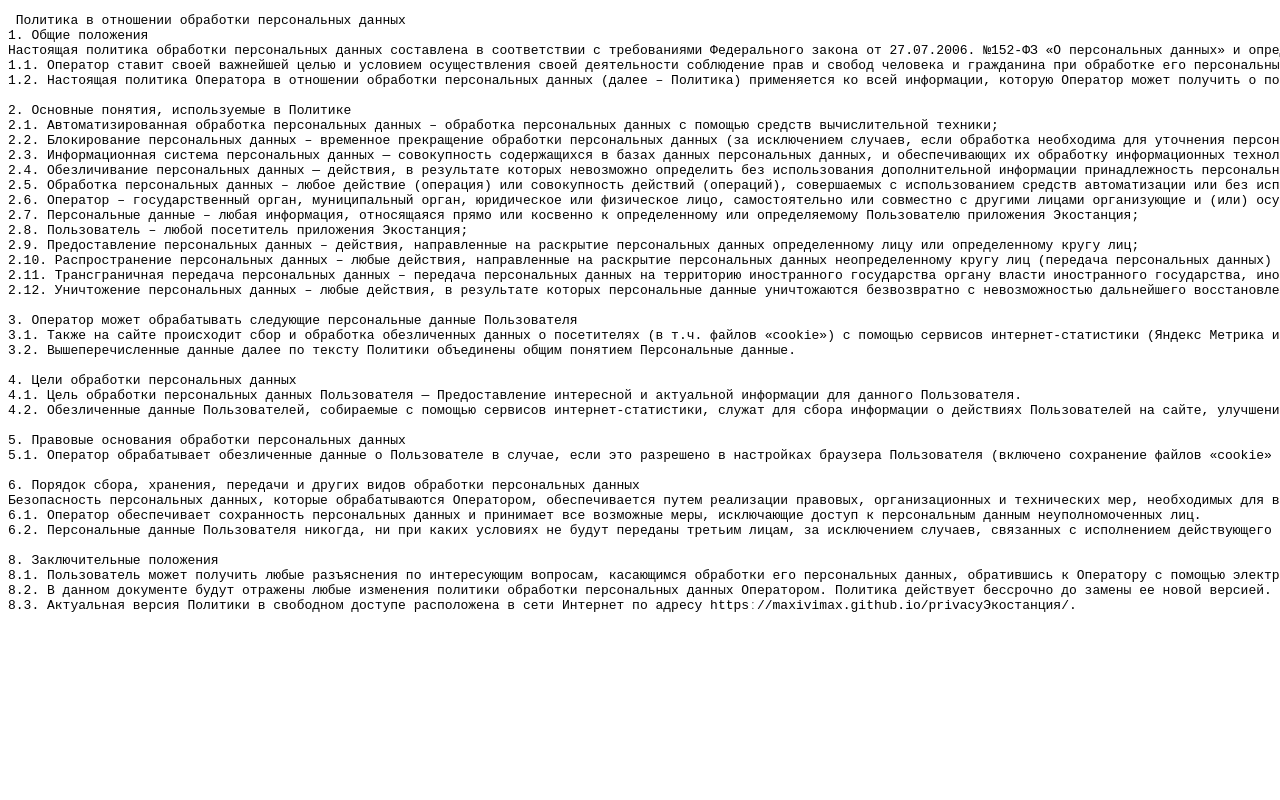
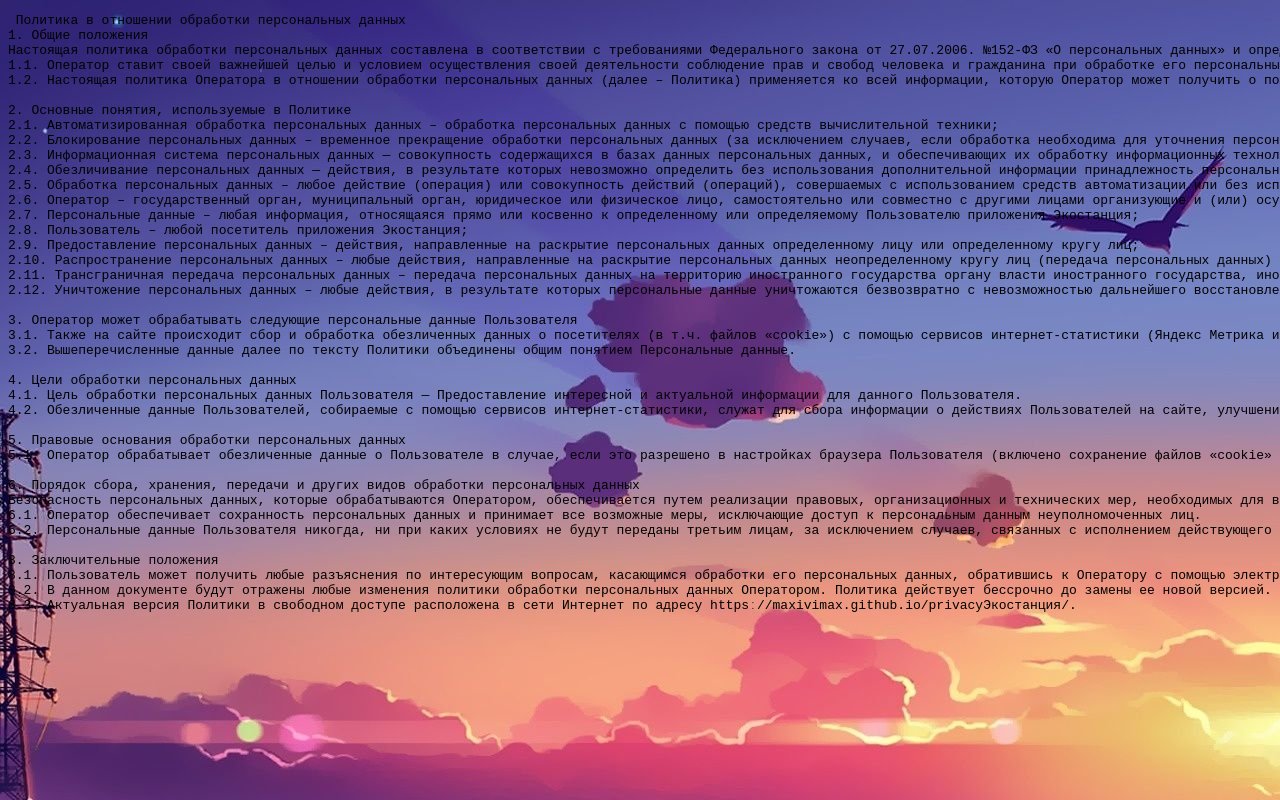
Before and after one commit to maxivimax/EcoStationPrivacy, a plain HTML site: page index.html in a window 1280 px wide. Shown: the top 800 px of the page. Drawn offline with Linux system fonts and the light colour scheme.

Commit message:
Update index.html

```diff
--- a/index.html
+++ b/index.html
@@ -2,7 +2,7 @@
 <html lang="ru" >
   <title>Privacy Экостанция</title>
 
-<body style="background-image: url('./minibackground.png');">
+<body style="background-image: url('./minibackground.jpg');">
 <noscript><div><img src="https://mc.yandex.ru/watch/66229156" style="position:absolute; left:-9999px;" alt="" /></div></noscript>
 
 <pre> Политика в отношении обработки персональных данных
```
